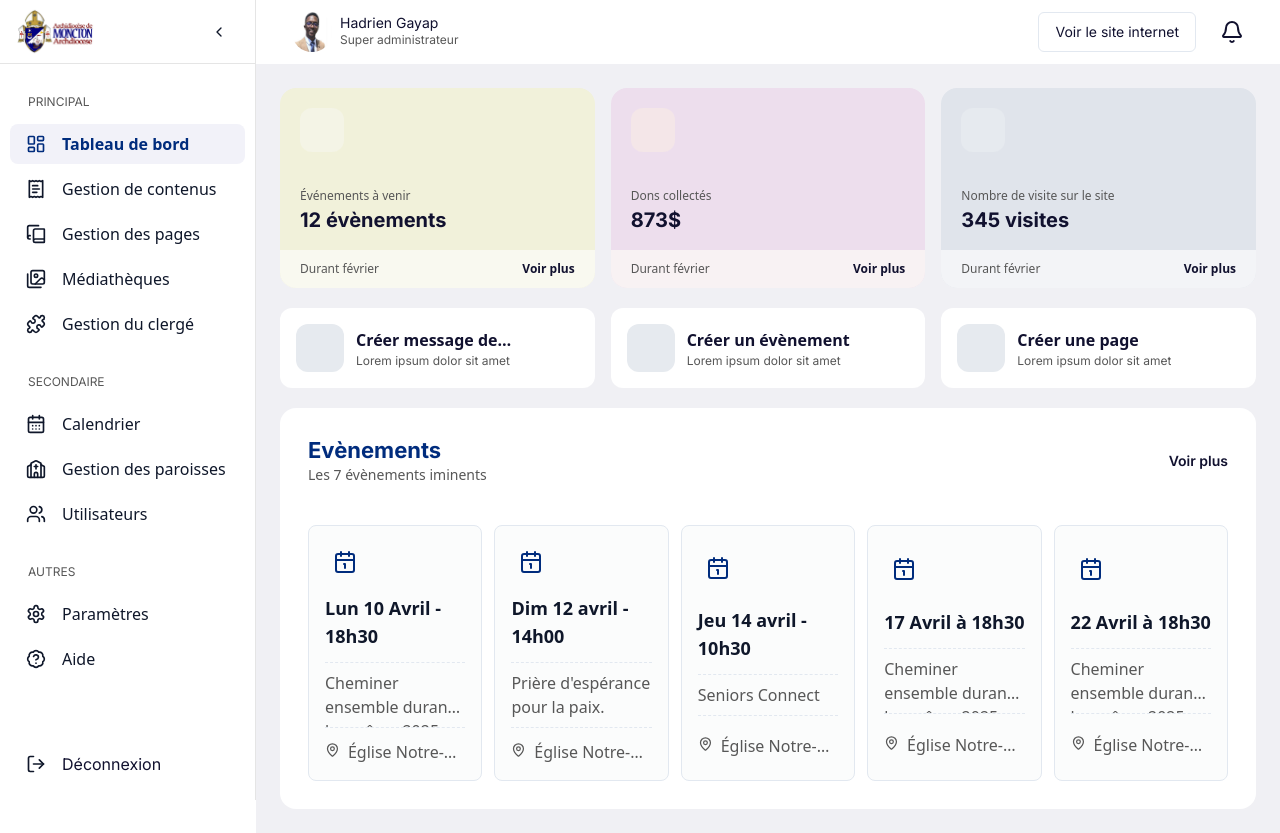
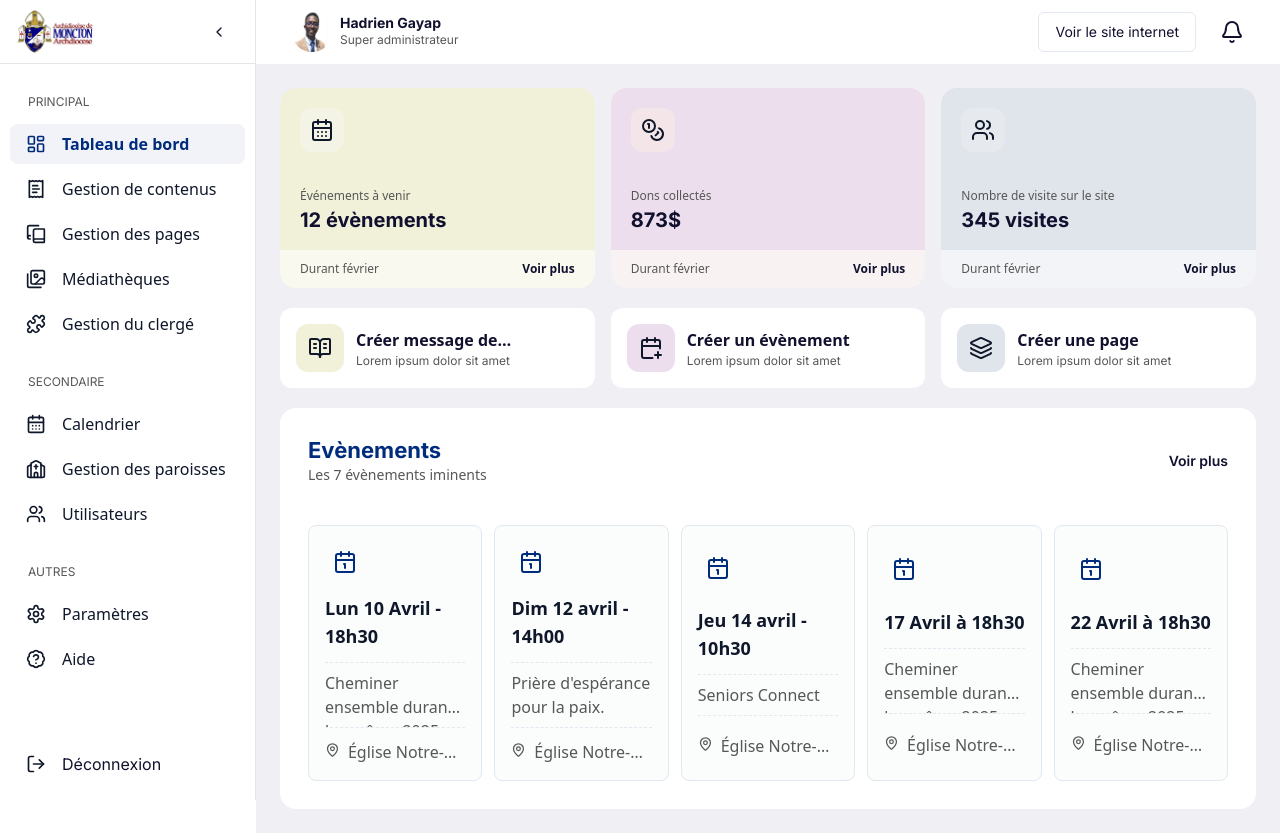
Before and after one commit to patson120/diocese-moncton-admin, a Next.js app: page / in a window 1280 px wide. Built offline with nearby package versions, Linux system fonts and the light colour scheme.

Commit message:
Mise à jour

```diff
--- a/src/components/sections/DashboardSection/DashboardSection.tsx
+++ b/src/components/sections/DashboardSection/DashboardSection.tsx
@@ -1,4 +1,5 @@
 import { Card, CardContent, CardFooter } from "@/components/ui/card";
+import { CalendarDays, Coins, Users } from "lucide-react";
 import { JSX } from "react";
 
 export const DashboardSection = (): JSX.Element => {
@@ -7,7 +8,8 @@ export const DashboardSection = (): JSX.Element => {
       <Card className="h-[200px] rounded-2xl overflow-hidden bg-yellow-light relative">
         <CardContent className="p-0">
           {/* Icon placeholder */}
-          <div className="w-11 h-11 mt-5 ml-5 bg-[#F4F4E6] rounded-xl">
+          <div className="w-11 h-11 mt-5 ml-5 bg-[#F4F4E6] rounded-xl flex justify-center items-center">
+            <CalendarDays className="h-6 w-6" />
           </div>
 
           {/* Card content */}
@@ -34,7 +36,9 @@ export const DashboardSection = (): JSX.Element => {
       <Card className="h-[200px] rounded-2xl overflow-hidden bg-red-light relative">
         <CardContent className="p-0">
           {/* Icon placeholder */}
-          <div className="w-11 h-11 mt-5 ml-5 bg-[#F4E6E8] rounded-xl" />
+          <div className="w-11 h-11 mt-5 ml-5 bg-[#F4E6E8] rounded-xl flex justify-center items-center">
+            <Coins className="h-6 w-6" />
+          </div>
 
           {/* Card content */}
           <div className="flex flex-col items-start gap-0.5 mt-9 ml-5">
@@ -61,7 +65,9 @@ export const DashboardSection = (): JSX.Element => {
       <Card className="h-[200px] rounded-2xl overflow-hidden bg-green-light relative">
         <CardContent className="p-0">
           {/* Icon placeholder */}
-          <div className="w-11 h-11 mt-5 ml-5 bg-[#E6EAEF] rounded-xl" />
+          <div className="w-11 h-11 mt-5 ml-5 bg-[#E6EAEF] rounded-xl flex justify-center items-center" >
+            <Users className="h-6 w-6" />
+          </div>
 
           {/* Card content */}
           <div className="flex flex-col items-start gap-0.5 mt-9 ml-5">
--- a/src/components/sections/HeaderSection/HeaderSection.tsx
+++ b/src/components/sections/HeaderSection/HeaderSection.tsx
@@ -14,7 +14,7 @@ export default function HeaderSection (): JSX.Element  {
           <AvatarFallback className="text-lg font-bold border border-gray-600 rounded-full">HG</AvatarFallback>
         </Avatar>
         <div className="flex flex-col justify-center items-start gap-0.5">
-          <h3 className="font-body-3 text-start font-normal text-noir-dashboard text-sm leading-[14px]">
+          <h3 className="font-body-3 text-start font-bold text-noir-dashboard text-sm leading-[14px]">
             Hadrien Gayap
           </h3>
           <p className="font-legend text-gray text-xs">
--- a/src/components/sections/QuickActionsSection/QuickActionsSection.tsx
+++ b/src/components/sections/QuickActionsSection/QuickActionsSection.tsx
@@ -1,6 +1,6 @@
 import { Button } from "@/components/ui/button";
 import { Card, CardContent } from "@/components/ui/card";
-import { Calendar1, MapPin } from "lucide-react";
+import { BookOpenText, Calendar1, CalendarPlus, Layers, MapPin } from "lucide-react";
 import Link from "next/link";
 import { JSX } from "react";
 
@@ -76,7 +76,9 @@ const QuickActionsSection = (): JSX.Element => {
             <CardContent className="flex px-4 py-4 justify-stretch items-center">
               <div className="flex items-center gap-3">
                 {/* Icon placeholder */}
-                <div className="w-12 h-12 shrink-0 bg-[#E6EAEF] rounded-xl" />
+                <div className="w-12 h-12 shrink-0 bg-yellow-light rounded-xl flex justify-center items-center" >
+                  <BookOpenText className="h-6 w-6" />
+                </div>
                 <div className="flex flex-col items-start gap-1">
                   <p className="font-semibold text-noir-dashboard leading-[25px] line-clamp-1">
                     Créer message de l'archevêque
@@ -94,7 +96,9 @@ const QuickActionsSection = (): JSX.Element => {
           <CardContent className="flex px-4 py-4 justify-stretch items-center">
             <div className="flex items-center gap-3">
               {/* Icon placeholder */}
-              <div className="w-12 h-12 shrink-0 bg-[#E6EAEF] rounded-xl" />
+              <div className="w-12 h-12 shrink-0 bg-red-light rounded-xl flex justify-center items-center">
+                <CalendarPlus className="h-6 w-6" />
+              </div>
               <div className="flex flex-col items-start gap-1">
                 <p className="font-semibold text-noir-dashboard leading-[25px] line-clamp-1">
                   Créer un évènement
@@ -111,7 +115,9 @@ const QuickActionsSection = (): JSX.Element => {
           <CardContent className="flex px-4 py-4 justify-stretch items-center">
             <div className="flex items-center gap-3">
               {/* Icon placeholder */}
-              <div className="w-12 h-12 shrink-0 bg-[#E6EAEF] rounded-xl" />
+              <div className="w-12 h-12 shrink-0 bg-green-light rounded-xl flex justify-center items-center">
+                <Layers className="h-6 w-6" />
+              </div>
               <div className="flex flex-col items-start gap-1">
                 <p className="font-semibold text-noir-dashboard leading-[25px] line-clamp-1">
                   Créer une page
```
